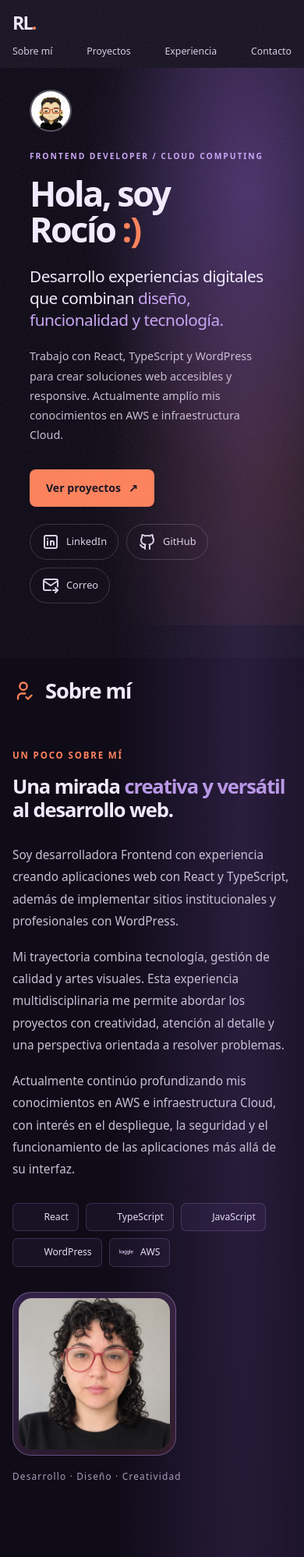
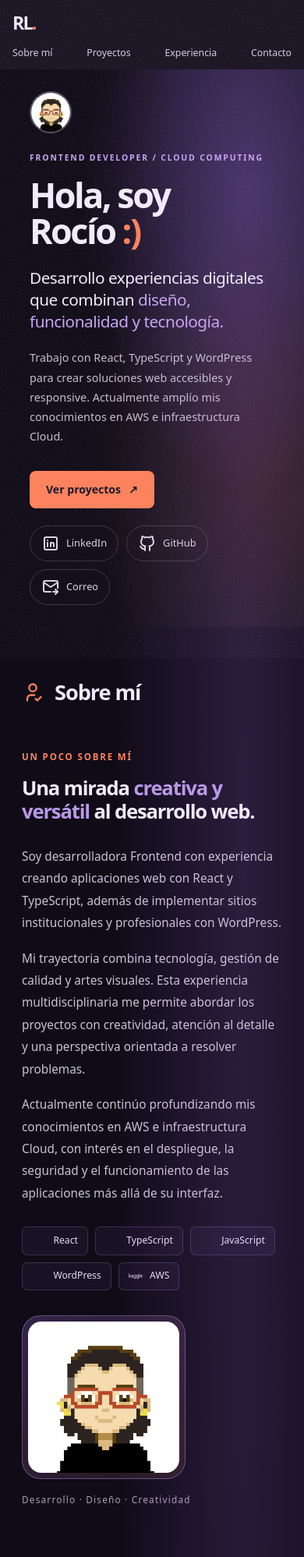
Before and after one commit to RocioLV/portfolio.dev, an Astro site: page / in a window 390 px wide. Shown: the top 1997 px of the page at 78% size. Built offline with nearby package versions, Linux system fonts and the light colour scheme; Astro itself is replaced by a stand-in of ours.

Commit message:
fix: refine responsive layout and navigation

```diff
--- a/src/components/AboutMe.astro
+++ b/src/components/AboutMe.astro
@@ -50,8 +50,8 @@ const skills = [
   <div class="about-visual">
     <div class="photo-frame">
       <img
-        src="/projects/profile.jpeg"
-        alt="Fotografía de Rocío Lorca"
+        src="/projects/pixelPhoto.png"
+        alt="Pixelart de Rocío Lorca"
         width="400"
         height="400"
         loading="lazy"
--- a/src/components/Contact.astro
+++ b/src/components/Contact.astro
@@ -10,7 +10,7 @@ import MailIcon from "./icons/Mail.astro";
 
     <h3 id="contact-title">
       ¿Tienes un proyecto o una oportunidad
-      <span>en mente?</span>
+      <span> en mente?</span>
     </h3>
 
     <p class="contact-description">
--- a/src/components/Header.astro
+++ b/src/components/Header.astro
@@ -1,17 +1,15 @@
 ---
-import ThemeToggle from "./ThemeToggle.astro";
-
 const navItems = [
   { title: "Sobre mí", url: "/#sobre-mi" },
   { title: "Proyectos", url: "/#proyectos" },
   { title: "Experiencia", url: "/#experiencia" },
-  { title: "Contacto", url: "mailto:lorcavillalobos@gmail.com" },
+  { title: "Contacto", url: "/#contacto" },
 ];
 ---
 
 <header class="site-header">
   <nav class="site-nav" aria-label="Navegación principal">
-    <a href="/" class="site-logo" aria-label="Inicio">
+    <a href="/" class="site-logo" aria-label="Ir al inicio">
       <span class="logo-mark">RL<span>.</span></span>
       <span class="logo-label">Rocío Lorca</span>
     </a>
@@ -25,10 +23,6 @@ const navItems = [
         ))
       }
     </div>
-
-    <div class="nav-actions">
-      <ThemeToggle />
-    </div>
   </nav>
 </header>
 
@@ -40,32 +34,35 @@ const navItems = [
     width: 100%;
     padding: 14px 24px;
     background: #191423;
-    border: 0;
+    border: none;
     box-shadow: none;
   }
 
   .site-nav {
-    max-width: 1180px;
-    margin: 0 auto;
     display: flex;
     align-items: center;
     justify-content: space-between;
-    gap: 24px;
+    gap: 32px;
+    width: 100%;
+    max-width: 1120px;
+    margin-inline: auto;
   }
 
   .site-logo {
     display: inline-flex;
     align-items: center;
     gap: 12px;
+    flex-shrink: 0;
+    color: #f0eafe;
     text-decoration: none;
     white-space: nowrap;
   }
 
   .logo-mark {
+    color: #f0eafe;
     font-size: 1.45rem;
     font-weight: 800;
     letter-spacing: -0.08em;
-    color: #f0eafe;
   }
 
   .logo-mark span {
@@ -73,32 +70,33 @@ const navItems = [
   }
 
   .logo-label {
+    color: #f0eafe;
     font-size: 0.88rem;
     font-weight: 600;
-    color: #f0eafe;
   }
 
-  .nav-links,
-  .nav-actions {
+  .nav-links {
     display: flex;
     align-items: center;
-    gap: 26px;
+    justify-content: flex-end;
+    gap: 28px;
+    margin-left: auto;
   }
 
   .nav-link {
+    color: #d6cde5;
     font-size: 0.84rem;
     font-weight: 500;
     text-decoration: none;
-    color: #d6cde5;
+    white-space: nowrap;
     transition: color 0.2s ease;
   }
 
-  .nav-link:hover,
-  .nav-link:focus-visible {
+  .nav-link:hover {
     color: #ff825b;
   }
 
-  .site-header :global(a:focus-visible) {
+  .site-header a:focus-visible {
     outline: 2px solid #ff825b;
     outline-offset: 5px;
     border-radius: 4px;
@@ -111,7 +109,7 @@ const navItems = [
 
     .site-nav {
       flex-wrap: wrap;
-      gap: 10px;
+      gap: 12px;
     }
 
     .logo-label {
@@ -119,18 +117,14 @@ const navItems = [
     }
 
     .nav-links {
-      order: 3;
       width: 100%;
+      margin-left: 0;
       justify-content: space-between;
       gap: 10px;
     }
 
     .nav-link {
       font-size: 0.77rem;
-    }
-
-    .nav-actions {
-      margin-left: auto;
     }
   }
 
--- a/src/components/Hero.astro
+++ b/src/components/Hero.astro
@@ -27,7 +27,7 @@ import MailIcon from "../components/icons/Mail.astro";
 
     <p class="hero-headline">
       Desarrollo experiencias digitales que combinan
-      <span>diseño, funcionalidad y tecnología.</span>
+      <span> diseño, funcionalidad y tecnología.</span>
     </p>
 
     <p class="hero-description">
--- a/src/components/SectionContainer.astro
+++ b/src/components/SectionContainer.astro
@@ -20,7 +20,7 @@ const { id, class: className = "" } = Astro.props;
     width: 100%;
     max-width: 1120px;
     margin-inline: auto;
-    scroll-margin-top: 110px;
+    scroll-margin-top: 72px;
     background: transparent;
   }
 </style>
--- a/src/layouts/Layout.astro
+++ b/src/layouts/Layout.astro
@@ -53,7 +53,7 @@ const { title, description } = Astro.props;
   html {
     font-family: "Onest Variable", system-ui, sans-serif;
     scroll-behavior: smooth;
-    scroll-padding-top: 110px;
+    scroll-padding-top: 72px;
     background: #0f0b17;
   }
 
--- a/src/pages/index.astro
+++ b/src/pages/index.astro
@@ -107,6 +107,7 @@ import Briefcase from "../components/icons/Briefcase.astro";
 
     .portfolio-sections {
       gap: 80px;
+      padding-inline: 12px;
     }
   }
 </style>
```
